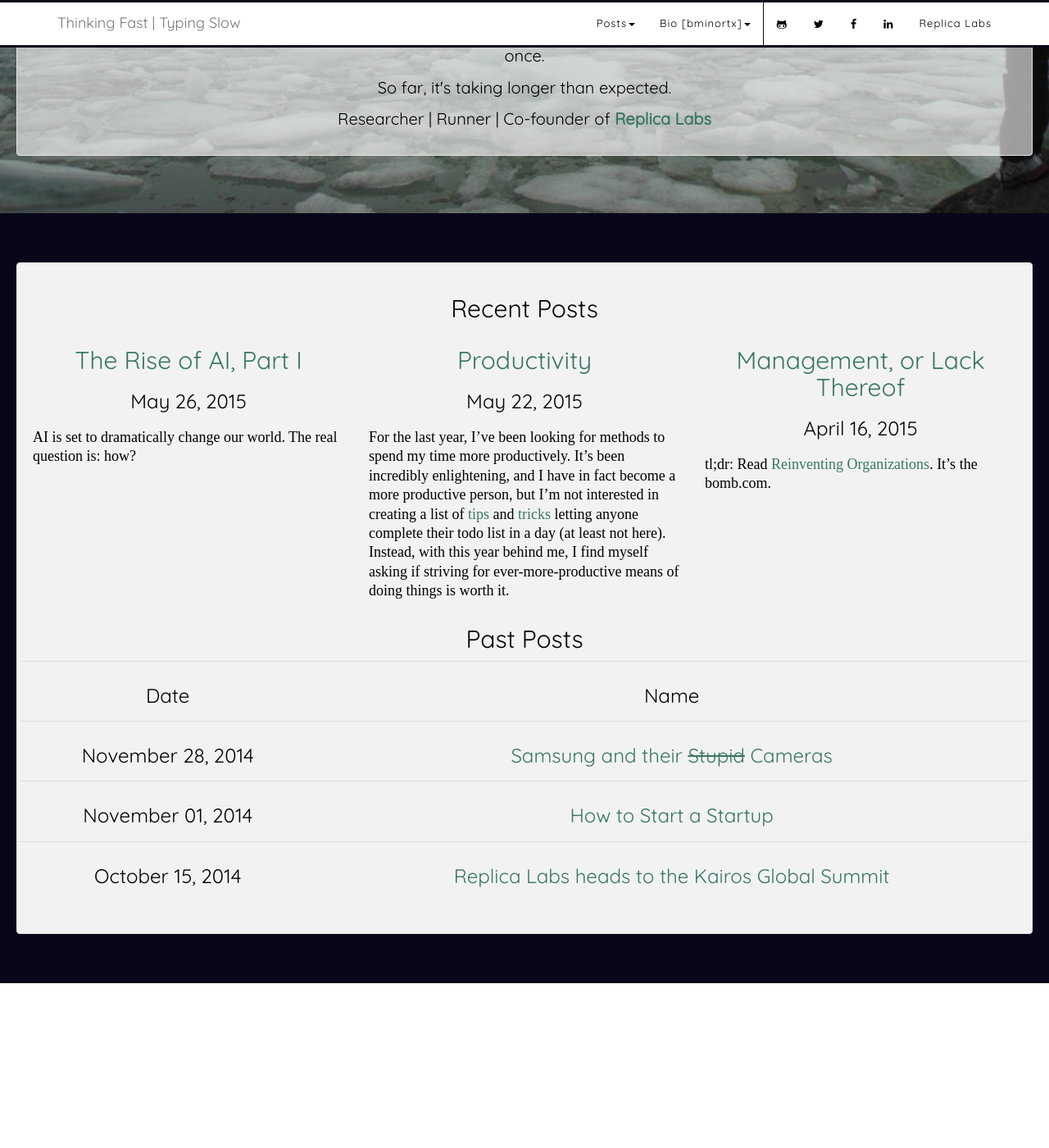
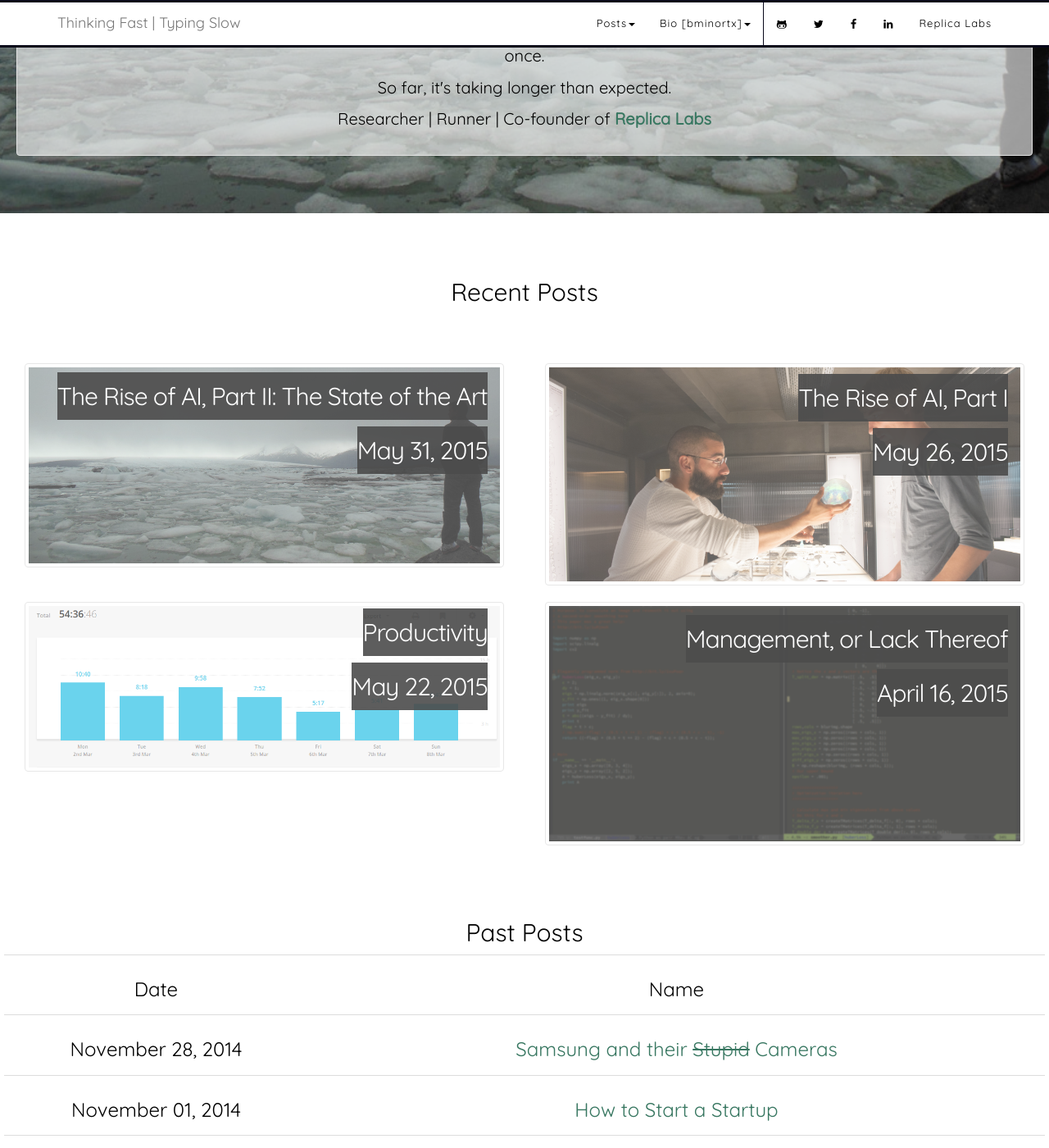
Before and after one commit to bminortx/bminortx.github.io, a Jekyll site: the page built from index.html, in a window 1280 px wide and 1400 px high, scrolled down 381 px. Shown: the whole window at 82% size. Built offline with Jekyll 4.4.1, drawn with Linux system fonts in a browser that asks for light colours; nearby versions of some CDN libraries; some web fonts are replaced; the list of posts is cut into pages by our own code; before the commit the page ends 1580 px from its top, so only the background shows below that.

Commit message:
Changed post format

```diff
--- a/_includes/bootstrap_head.html
+++ b/_includes/bootstrap_head.html
@@ -18,13 +18,13 @@
         href="{{site.url}}/images/favicon.ico">
 
   <!-- Google Analytics -->
-  <script>
-    (function(i,s,o,g,r,a,m){i['GoogleAnalyticsObject']=r;i[r]=i[r]||function(){
-    (i[r].q=i[r].q||[]).push(arguments)},i[r].l=1*new Date();a=s.createElement(o),
-    m=s.getElementsByTagName(o)[0];a.async=1;a.src=g;m.parentNode.insertBefore(a,m)
-    })(window,document,'script','//www.google-analytics.com/analytics.js','ga');
-    ga('create', 'UA-51635732-1', 'auto');
-    ga('send', 'pageview');
-  </script>
+  <!-- <script> -->
+  <!--   (function(i,s,o,g,r,a,m){i['GoogleAnalyticsObject']=r;i[r]=i[r]||function(){ -->
+  <!--   (i[r].q=i[r].q||[]).push(arguments)},i[r].l=1*new Date();a=s.createElement(o), -->
+  <!--   m=s.getElementsByTagName(o)[0];a.async=1;a.src=g;m.parentNode.insertBefore(a,m) -->
+  <!--   })(window,document,'script','//www.google-analytics.com/analytics.js','ga'); -->
+  <!--   ga('create', 'UA-51635732-1', 'auto'); -->
+  <!--   ga('send', 'pageview'); -->
+  <!-- </script> -->
 
 </head>
--- /dev/null
+++ b/_posts/2015-05-31-Rise-Of-AI-Two.md
@@ -0,0 +1,38 @@
+---
+layout: post
+title:  "The Rise of AI, Part II: The State of the Art"
+date:   2015-05-31 18:30:50
+image: "images/iceland.jpg"
+---
+
+When I started my PhD, I had a big misconception about what the phrase 'state-of-the-art' meant. In my mind, a state-of-the-art vehicle, for instance, was the Mach 5. A state-of-the-art facility was one with a lot of glass walls, researchers in white coats, and floating computers that gave sassy, yet sage, advice. _State-of-the-Art_ was synonymous with _The Future_.
+
+I have since learned that this is not correct.
+
+<!--more-->
+
+- - - - - - - - -
+
+Not entirely, at least. For me, _The Future_ was complete. Things worked. Technologies were flawless.
+
+Since I have begun to devote my life to the study of robotics[^1], I know now that _State-of-the-Art_, especially in robotics, is often far from achieving this lofty goal. Things break. Solutions are hacky.
+
+## The Current State of AI ##
+
+* Talk about NVIDIA and their obsession on ML
+* Talk about the next big things in AI
+Parallel procesing
+Big data
+Better algorithms
+Best chess player in the world is told to be bery computer-like. Example of computer training a human.
+In a way, AI and humans are redefining one another as developments continue.
+
+## The (Realistic) Future of AI ##
+
+http://www.wired.com/2014/10/future-of-artificial-intelligence
+
+* Talk about what you find is interesting to research
+
+- - - - - - -
+
+[^1]: Can one say that when they are only 23?
--- a/css/cover.css
+++ b/css/cover.css
@@ -140,11 +140,34 @@ body {
     padding-top: 60px;
     text-align: center;
     padding-bottom: 40px;
-    background: #070719;
+    background: #fff;
 }
 
-.posts-section .well {
-    background-color: rgba(255, 255, 255,.95);
+.posts-section .image {
+   position: relative;
+   opacity: 0.7;
+   padding: 10px;
+}
+
+.posts-section h5 {
+   position: absolute;
+   top: 9%;
+   right: 5%;
+   width: 90%;
+   text-align: right;
+   font-size: 30px;
+}
+
+.posts-section h5 span {
+   color: white;
+   letter-spacing: -1px;
+   background: rgb(0, 0, 0); /* fallback color */
+   background: rgba(0, 0, 0, 0.9);
+   padding: 10px;
+}
+
+.posts-section h5 span.spacer {
+   padding: 10px 0;
 }
 
 .posts-section h4 {
--- a/index.html
+++ b/index.html
@@ -29,39 +29,39 @@ layout: bootstrap_default
   </div>
 </section>
 
-
 <!--  ----------------------------------------------- --->
 <!-- Recent Posts -->
 <!--  ----------------------------------------------- --->
 
 <section id="Posts" class="posts-section">
   <div class="inner cover">
-    <div class="well">
     <!-- Our blog posts -->
-      <div class="row">
     <h2>Recent Posts</h2>
-        {% for post in site.posts limit:3 %}
-        <div class="col-sm-4">
+    <br>
+    <div class="row voffset4">
+      {% for post in site.posts limit:4 %}
+      <div class="col-sm-6">
+        <div class="image">
           <a href="{{ post.url | prepend: site.baseurl }}">
-            <h2 class="headline">{{ post.title }}</h2>
+            <img src="{{ post.image }}" class="img-thumbnail"/>
+            <h5 class="headline"><span class="spacer">
+                {{ post.title }}<br><br>
+                {{ post.date | date: '%B %d, %Y' }}
+            </span></h5>
           </a>
-          <h3>{{ post.date | date: '%B %d, %Y' }}</h3>
-          <h4>{{ post.excerpt }}</h4>
-          <p class="tagline">{{ post.tagline }}</p>
+        </div>
       </div>
       {% endfor %}
     </div>
 
-      <div class="row">
+    <div class="row voffset6">
       <h2>Past Posts</h2>
-
-        <!-- Past blog posts -->
       <table class="table table-responsive">
         <tr>
           <td><h3>Date</h3></td>
           <td><h3>Name</h3></td>
         </tr>
-          {% for post in site.posts offset:3 %}
+        {% for post in site.posts offset:4 %}
         <tr>
           <td>
             <h3>{{ post.date | date: '%B %d, %Y' }}</h3>
@@ -76,5 +76,4 @@ layout: bootstrap_default
       </table>
     </div>
   </div>
-  </div>
 </section>
```
Also changed, not shown: _posts/2015-04-16-Hard-At-Work.md (+1 -0 lines), _posts/2015-05-22-Efficiency.md (+1 -0 lines), _posts/2015-05-26-Rise-Of-AI-One.md (+1 -0 lines). Lines whose indentation alone changed are shown as unchanged.
